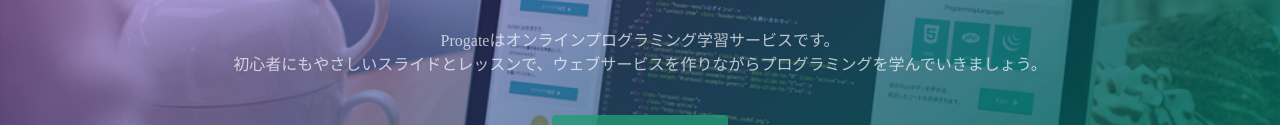
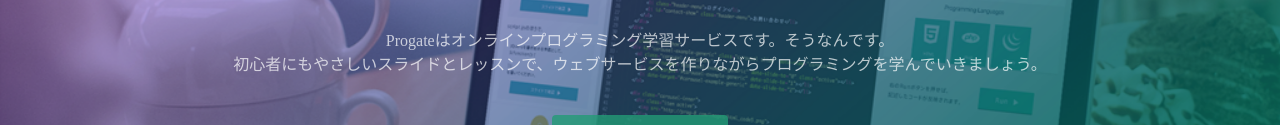
Before and after one commit to su-sky/su-sky.github.io, a plain HTML site: page index.html in a window 1280 px wide. Shown: the part 317-442 px from the top of the page. Drawn offline with Linux system fonts and the light colour scheme.

Commit message:
Update index.html

```diff
--- a/index.html
+++ b/index.html
@@ -24,7 +24,7 @@
   <div class="top-wrapper">
     <div class="container">
       <h1>LEARN TO CODE.<br>LEARN TO BE CREATIVE.</h1>
-      <p>Progateはオンラインプログラミング学習サービスです。<br>初心者にもやさしいスライドとレッスンで、ウェブサービスを作りながらプログラミングを学んでいきましょう。</p>
+      <p>Progateはオンラインプログラミング学習サービスです。そうなんです。<br>初心者にもやさしいスライドとレッスンで、ウェブサービスを作りながらプログラミングを学んでいきましょう。</p>
       <div class="btn-wrapper">
         <a href="#" class="btn signup">新規登録はこちら</a>
         <p>or</p>
```
